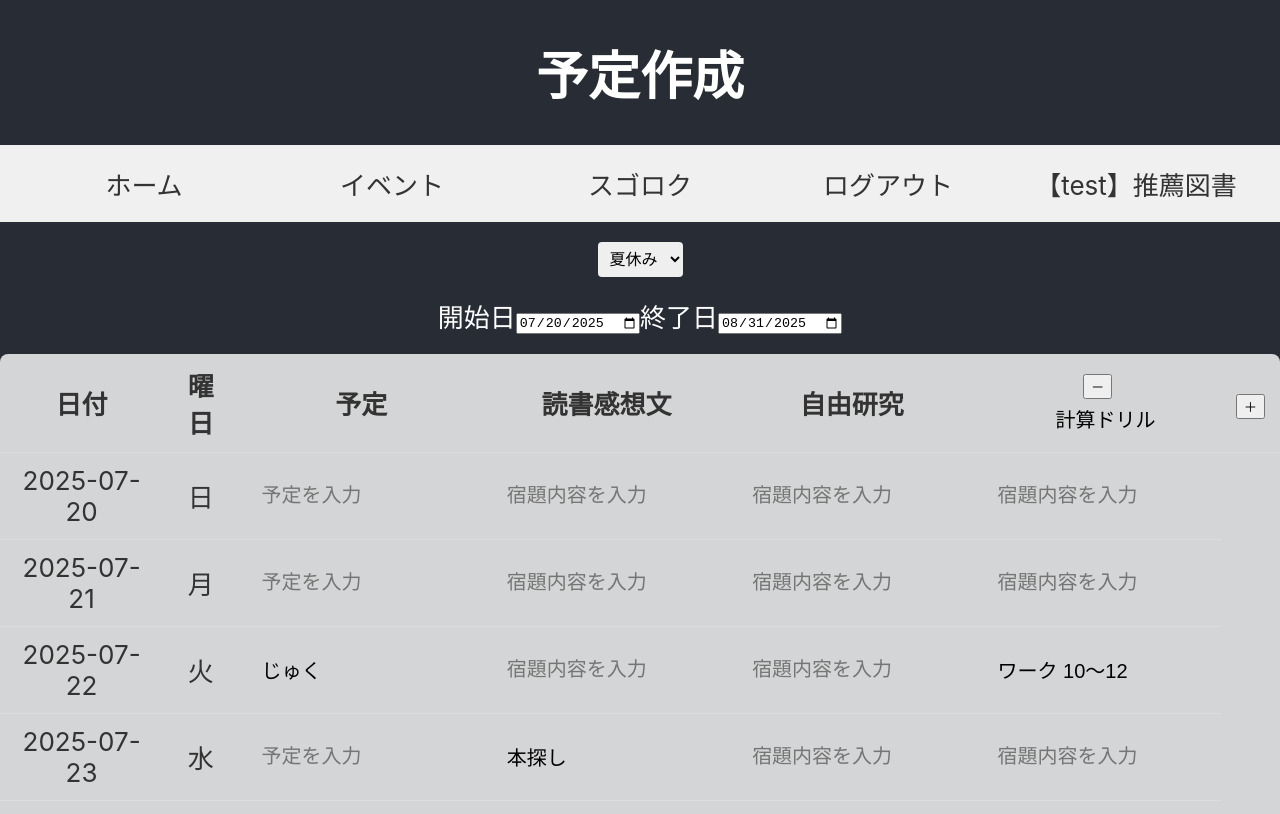
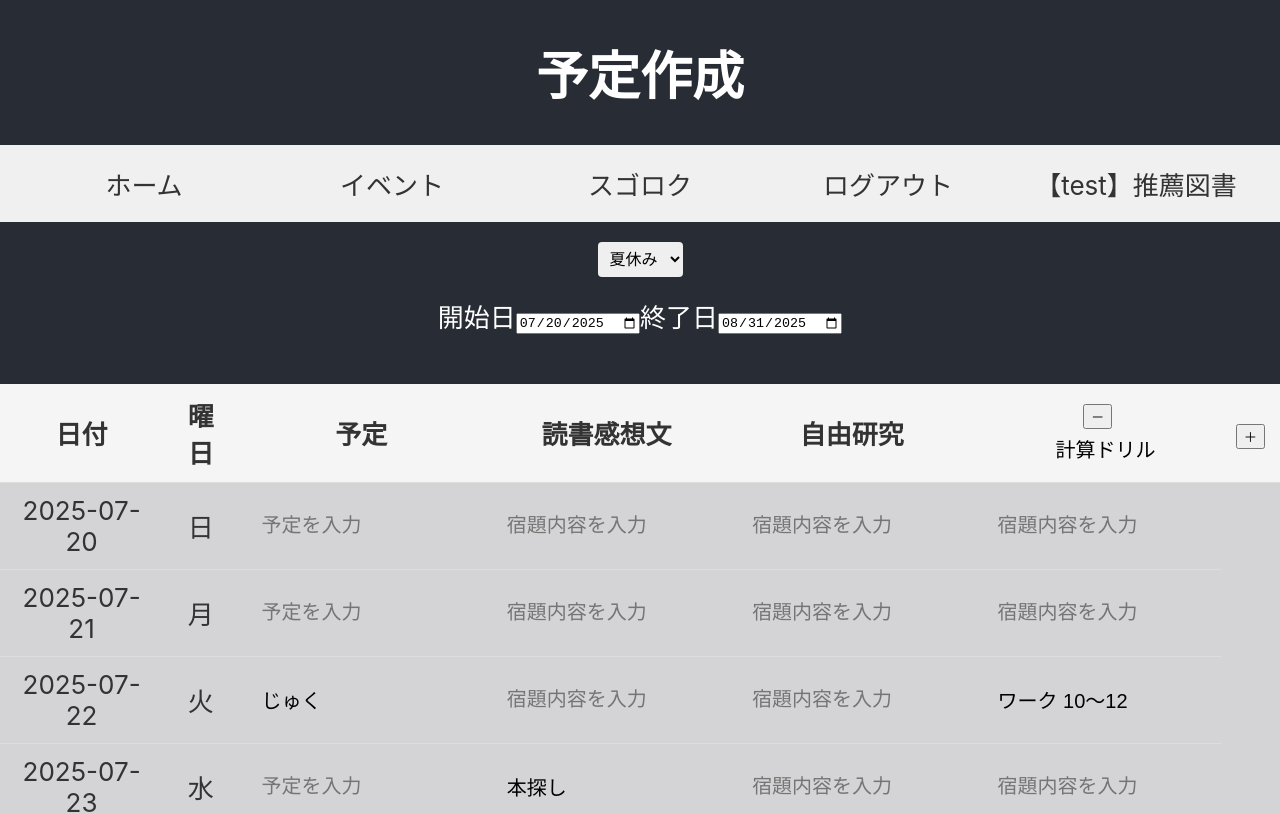
Before and after one commit to plusdojo2025/a4-7, a React (Create React App) app in the folder client/: page /scheduleMake in a window 1280 px wide. Shown: the top 814 px of the page. Built offline with nearby package versions, Linux system fonts and the light colour scheme.

Commit message:
表部分CSS途中経過

```diff
--- a/client/src/scheduleMake/ScheduleMakePage.css
+++ b/client/src/scheduleMake/ScheduleMakePage.css
@@ -2,7 +2,37 @@
     text-align: center;
 }
 
-.hint{
+/* ヒント */
+.hint-container {
+  min-height: 30px;
+}
+.hint {
     background-color: rgba(255, 255, 255, 0.8);
     color: black;
+    text-align: center;
+    line-height: 40px;
+
 }
+
+/* 表 */
+.hint-scheduleTable
+ {
+  min-height: 30px;
+}
+.addHwInput {
+    margin: 0 auto;
+}
+
+/* 縦スクロール */
+.vertical-scroll-container {
+  max-height: 900px;
+  overflow-y: auto;
+  box-sizing: border-box;
+}
+
+/* ヘッダーを固定 */
+#scheduleTable thead th {
+  position: sticky;
+  top: 0;
+  background-color: #f5f5f5;
+}
--- a/client/src/scheduleMake/scheduleMakePage.js
+++ b/client/src/scheduleMake/scheduleMakePage.js
@@ -147,7 +147,7 @@ export default class ScheduleMakePage extends React.Component {
                         { date: '2025-08-12', content: '調査のかんそう', checked: false }
                     ],
                     columnInfoId: 3,
-                    helpText: "興味のあるテーマを選んで調べたり実験しよう！観察日記や実験記録をつけることが大切！",
+                    helpText: "テーマを選んで調べたり実験しよう！観察日記や実験記録をつけることが大切！",
                     specialBookFlag: false
                 }
             ],
@@ -531,6 +531,7 @@ saveEachHomework = async (homework, vacationId) => {
                 </div>
 
                 {/* 課題補助 */}
+                <div className="hint-container"></div>
                 {showHelpText && (
                     <div className="hint">
                         <strong>宿題ヒント：</strong>
@@ -546,7 +547,10 @@ saveEachHomework = async (homework, vacationId) => {
                 )}
 
                 {/* 予定表 */}
+
                 <div>
+                    <div className="table-scroll-container">
+                    <div className="vertical-scroll-container">
                     <table id="scheduleTable">
                         <thead>
                             <tr>
@@ -633,12 +637,13 @@ saveEachHomework = async (homework, vacationId) => {
                         </tbody>
                     </table>
                 </div>
-
+            </div>
+    </div>
                 <div>
                     <button onClick={this.handleSave}>決定</button>
                 </div>
 
-   <button onClick={this.openModal}>推薦図書</button>
+   <text onClick={this.openModal}></text>
 
                 {this.state.showModal && (
                     <div id='modal'>
```
